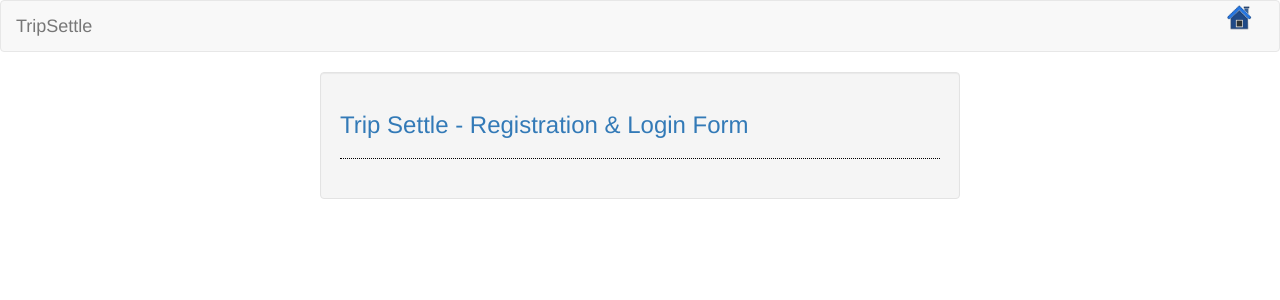
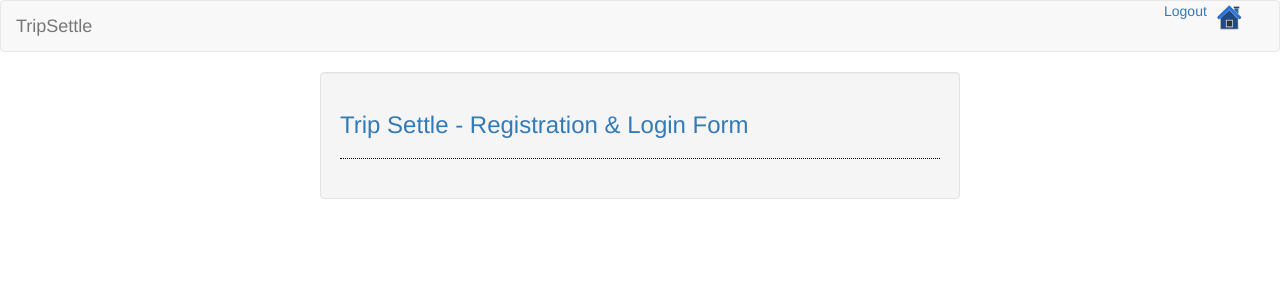
Before and after one commit to TripSettle/TripSettle, a Django app: page /web/about/ in a window 1280 px wide. Shown: the top 300 px of the page. Run offline with Django 3.2, Linux system fonts and the light colour scheme; some libraries are stand-ins or nearby versions.

Commit message:
added logout

```diff
--- a/TripSettleProject/django_registrationandlogin/Django RegistrationAndLogin/website/web/templates/web/base.html
+++ b/TripSettleProject/django_registrationandlogin/Django RegistrationAndLogin/website/web/templates/web/base.html
@@ -8,7 +8,7 @@
             /* Style the button */
             .right-aligned-button {
                 float: right; /* Align to the right using float */
-                margin-right: 10px; /* Optional margin for space */
+                margin-right: 20px; /* Optional margin for space */
             }
         </style>
 
@@ -20,6 +20,8 @@
             <a href="{% url 'home' %}"  >
                 <img src="{% static 'web/css/home.png' %}" alt="Home" style="width: 30px; height: 30px;" class="right-aligned-button">
             </a>
+            <a></a>
+            <a href="{% url 'login' %}" style="width: 30px; height: 30px;" class="right-aligned-button">Logout</a>
         </div>
 
     </nav>
```
Also changed, not shown: TripSettleProject/django_registrationandlogin/Django RegistrationAndLogin/website/db.sqlite3.
